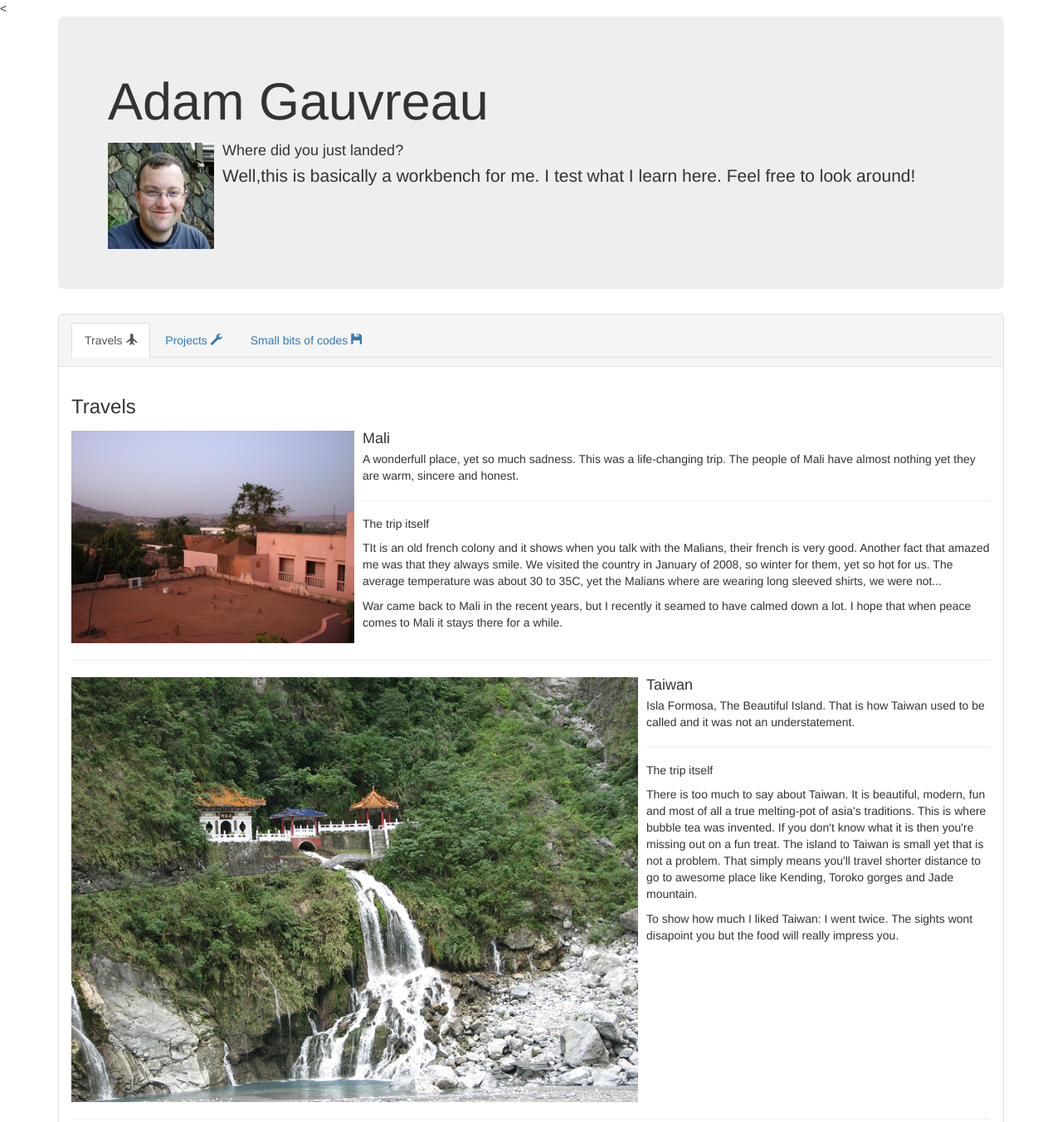
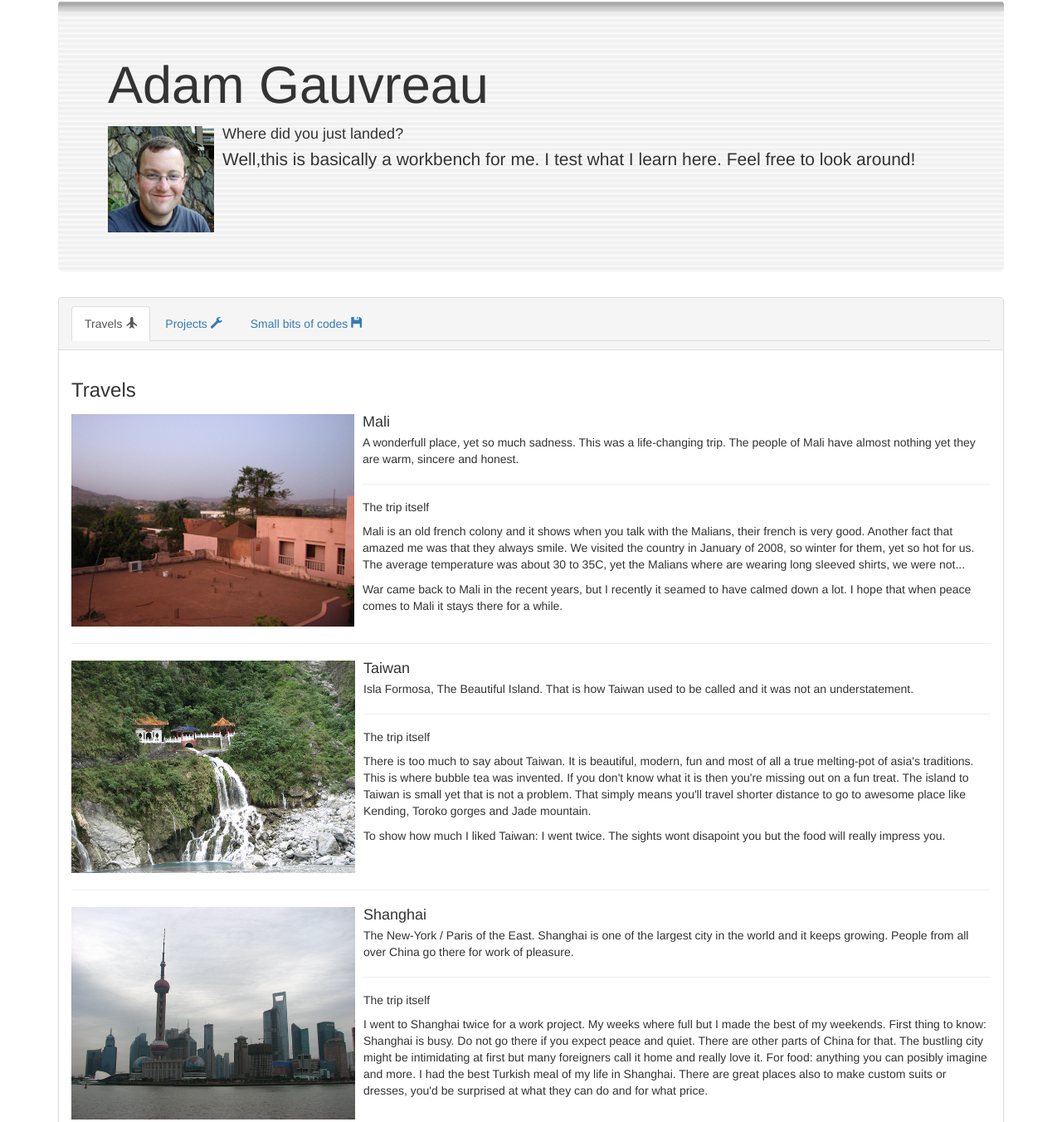
Before and after one commit to agauvreau/personal_page, a plain HTML site: page index.html in a window 1280 px wide. Shown: the top 1352 px of the page at 83% size. Drawn offline with nearby package versions, Linux system fonts and the light colour scheme.

Commit message:
corrected picture size, new background for jumbotron

```diff
--- a/index.html
+++ b/index.html
@@ -2,10 +2,11 @@
 <html>
 <head>
     <title>Adam G. Web Page</title>
-    <<link rel="stylesheet" href="http://maxcdn.bootstrapcdn.com/bootstrap/3.3.5/css/bootstrap.min.css">
+  <link rel="stylesheet" href="http://maxcdn.bootstrapcdn.com/bootstrap/3.3.5/css/bootstrap.min.css">
   <script src="https://ajax.googleapis.com/ajax/libs/jquery/1.12.4/jquery.min.js"></script>
   <script src="http://maxcdn.bootstrapcdn.com/bootstrap/3.3.7/js/bootstrap.min.js"></script>
   <script src="scripts/script.js" async></script>
+  <link rel="stylesheet" type="text/css" href="styles/style.css">
 </head>
 
 
@@ -44,14 +45,14 @@
                             <p>A wonderfull place, yet so much sadness. This was a life-changing trip. The people of Mali have almost nothing yet they are warm, sincere and honest.</p>
                             <hr>
                             <h5>The trip itself</h5>
-                            <p>TIt is an old french colony and it shows when you talk with the Malians, their french is very good. Another fact that amazed me was that they always smile. We visited the country in January of 2008, so winter for them, yet so hot for us. The average temperature was about 30 to 35C, yet the Malians where are wearing long sleeved shirts, we were not...</p>
+                            <p>Mali is an old french colony and it shows when you talk with the Malians, their french is very good. Another fact that amazed me was that they always smile. We visited the country in January of 2008, so winter for them, yet so hot for us. The average temperature was about 30 to 35C, yet the Malians where are wearing long sleeved shirts, we were not...</p>
                             <p>War came back to Mali in the recent years, but I recently it seamed to have calmed down a lot. I hope that when peace comes to Mali it stays there for a while. </p>
                         </div>
                     </div>
                     <hr>
                     <div class="media">
                         <div class="media-left">
-                            <img class="media-object" src="img/Taiwan/taiwan_temple_683X512.png" alt="Taiwan">
+                            <img class="media-object" src="img/Taiwan/taiwan_temple_342X256.png" alt="Taiwan">
                         </div>
                         <div class="media-body">
                             <h4 class="media-heading">Taiwan</h4>
@@ -65,7 +66,7 @@
                     <hr>
                     <div class="media">
                         <div class="media-left">
-                            <img class="media-object" src="img/Shanghai/shanghai_downtown_683X5112.png" alt="Shanghai">
+                            <img class="media-object" src="img/Shanghai/shanghai_downtown_280X256.png" alt="Shanghai">
                         </div>
                         <div class="media-body">
                             <h4 class="media-heading">Shanghai</h4>
--- a/styles/style.css
+++ b/styles/style.css
@@ -0,0 +1,4 @@
+.jumbotron {
+background-image: url("../img/backgrnd2.png");
+background-size: cover;
+}
```
Also changed, not shown: img/Shanghai/shanghai_downtown_280X256.png (added), img/Shanghai/shanghai_market_342X256.png (added), img/Shanghai/shanghai_mcD_342X256.png (added), img/Taiwan/taiwan_eastcoast_342X256.png (added), img/Taiwan/taiwan_hotspring_342X256.png (added), img/Taiwan/taiwan_temple_342X256.png (added), img/backgrnd1.png (added), img/backgrnd2.png (added).
